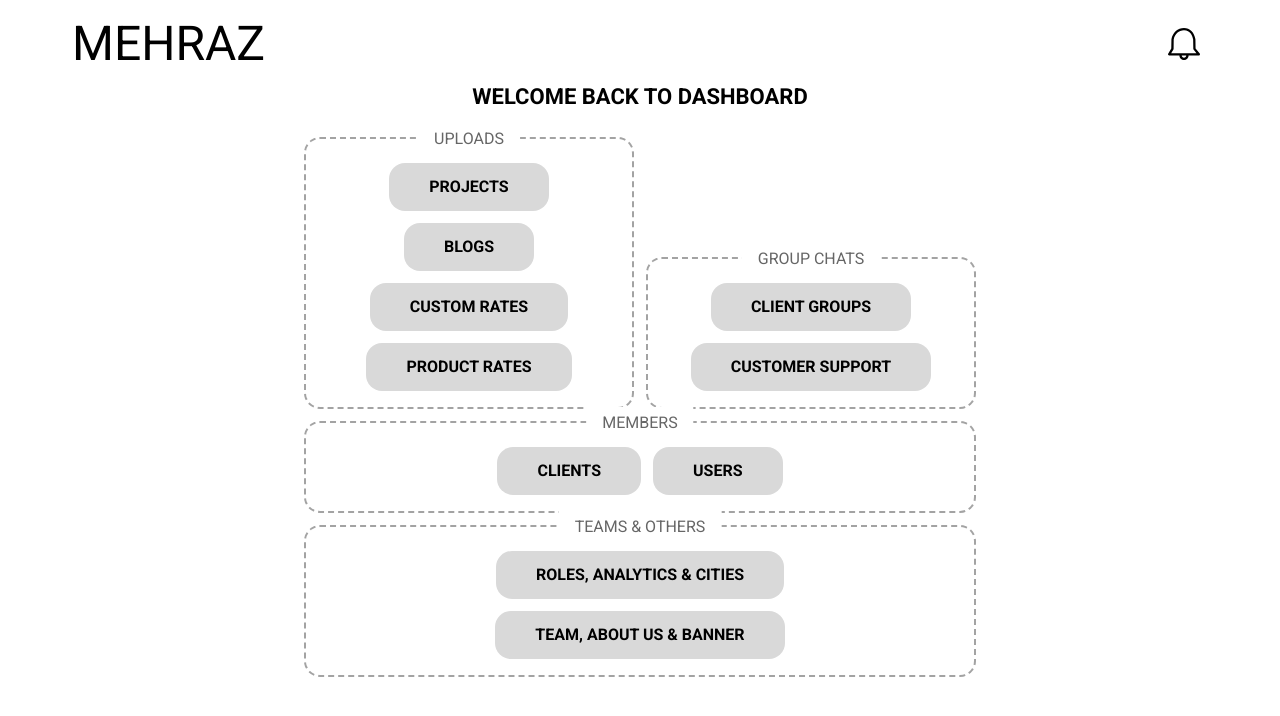
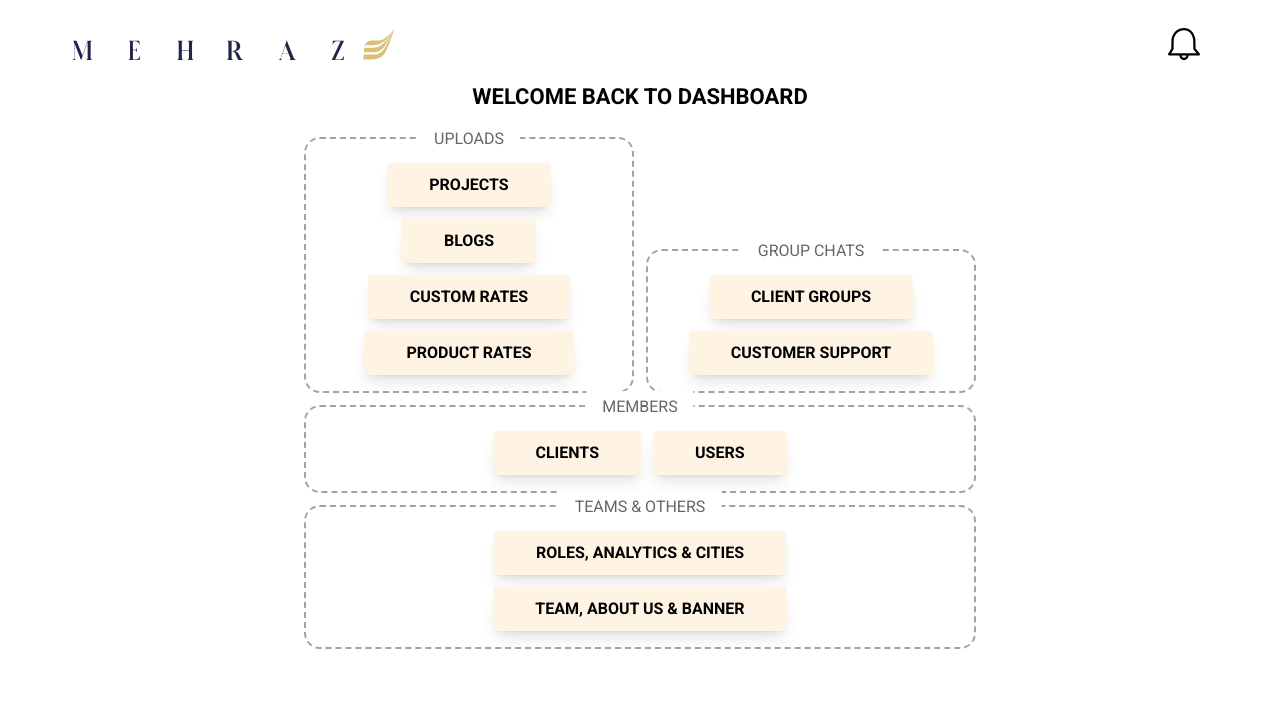
Before and after one commit to Abulkalam-Asif/mehraz, a Next.js app: page /admin in a window 1280 px wide. Shown: the top 716 px of the page. Built offline with nearby package versions, Linux system fonts and the light colour scheme.

Commit message:
Styling updated

```diff
--- a/src/app/admin/loading.js
+++ b/src/app/admin/loading.js
@@ -2,7 +2,7 @@ const Loading = () => {
   return (
     <>
       <div className="fixed top-1/2 left-1/2 -translate-x-1/2 -translate-y-1/2">
-        <div className="w-20 h-20 border-8 border-accent-1-dark border-b-transparent rounded-full animate-spin"></div>
+        <div className="w-20 h-20 border-8 border-accent-2-base border-b-transparent rounded-full animate-spin"></div>
       </div>
     </>
   );
--- a/src/app/loading.js
+++ b/src/app/loading.js
@@ -2,7 +2,7 @@ const Loading = () => {
   return (
     <>
       <div className="fixed top-1/2 left-1/2 -translate-x-1/2 -translate-y-1/2">
-        <div className="w-20 h-20 border-8 border-accent-1-dark border-b-transparent rounded-full animate-spin"></div>
+        <div className="w-20 h-20 border-8 border-accent-2-base border-b-transparent rounded-full animate-spin"></div>
       </div>
     </>
   );
--- a/src/assets/index.js
+++ b/src/assets/index.js
@@ -10,3 +10,6 @@ export { default as closeIcon } from "./icons/close.svg";
 export { default as ellipsisIcon } from "./icons/ellipsis.svg";
 export { default as plusIcon } from "./icons/plus.svg";
 export { default as minusIcon } from "./icons/minus.svg";
+
+// Images
+export { default as logo1Img } from "./images/logo1.svg";
--- a/src/components/admin-side/Button.js
+++ b/src/components/admin-side/Button.js
@@ -3,16 +3,17 @@ const Button = ({
   className = "",
   onClick = () => {},
   disabled = false,
-  color = "gray",
+  color = "yellow",
   size = "base",
 }) => {
   const colorStyles = {
     gray: "bg-accent-1-base text-black",
+    yellow: "bg-accent-2-light text-black",
     red: "bg-red-500 text-white",
   };
   const sizeStyles = {
-    xs: "text-xs px-3 py-1",
-    sm: "text-sm px-4 py-2",
+    xs: "text-xs px-3 py-1 shadow",
+    sm: "text-sm px-4 py-2 shadow-lg",
     base: "text-base px-5 py-2.5",
   };
   return (
--- a/src/components/admin-side/LinkButton.js
+++ b/src/components/admin-side/LinkButton.js
@@ -6,14 +6,14 @@ const LinkButton = ({
   className = "",
 }) => {
   const typeStyles = {
-    general: "px-4 py-3",
-    "admin-dashboard": "px-10 py-3",
+    general: "px-4 py-2",
+    "admin-dashboard": "px-10 py-2",
   };
   return (
     <>
       <Link
         href={href}
-        className={`font-bold uppercase bg-accent-1-base rounded-2xl ${className} ${typeStyles[type]}`}>
+        className={`font-bold uppercase rounded bg-accent-2-light border-2 border-accent-2-light shadow-lg hover:shadow-none hover:text-accent-1-dark hover:bg-transparent hover:border-accent-1-dark transition-colors transition-shadow duration-500 ${className} ${typeStyles[type]}`}>
         {text}
       </Link>
     </>
--- a/src/components/admin-side/Spinner.js
+++ b/src/components/admin-side/Spinner.js
@@ -24,7 +24,7 @@ const Spinner = ({ text = null, size, className }) => {
       <div
         className={`${className} flex flex-col items-center justify-center ${containerSizeStyles[size]}`}>
         <div
-          className={`${spinnerSizeStyles[size]} border-accent-1-dark border-b-transparent rounded-full animate-spin`}></div>
+          className={`${spinnerSizeStyles[size]} border-accent-2-base border-b-transparent rounded-full animate-spin`}></div>
         {text && (
           <p
             className={`"text-accent-1-dark ${textSizeStyles[size]} font-medium`}>
--- a/src/containers/admin-side/AdminHeader.js
+++ b/src/containers/admin-side/AdminHeader.js
@@ -1,4 +1,4 @@
-import { bellIcon } from "@/assets";
+import { bellIcon, logo1Img } from "@/assets";
 import Image from "next/image";
 import Link from "next/link";
 const AdminHeader = () => {
@@ -6,8 +6,8 @@ const AdminHeader = () => {
     <>
       <header className="bg-white pt-5 h-20 lg:h-16">
         <div className="max-w-6.5xl mx-auto px-8 flex items-center justify-between xs:px-5">
-          <Link href="/admin" className="uppercase text-5xl lg:text-4xl">
-            Mehraz
+          <Link href="/admin">
+            <Image src={logo1Img} alt="logo" className="h-10 xl:h-8 w-auto lg:h-6" />
           </Link>
           <button className="p-2">
             <Image src={bellIcon} alt="bell" className="w-8 lg:w-7" />
--- a/src/containers/admin-side/dashboard/AdminDashboardDropdown.js
+++ b/src/containers/admin-side/dashboard/AdminDashboardDropdown.js
@@ -43,13 +43,15 @@ const AdminDashboardDropdown = ({
             isExpanded ? "grid-rows-[1fr]" : "grid-rows-[0fr]"
           } transition-grid-rows duration-300`}>
           <ul
-            className={`flex flex-col gap-4 overflow-hidden bg-accent-1-base ${
-              isExpanded ? "px-6 py-4" : "p-0"
+            className={`flex flex-col overflow-hidden bg-accent-2-light ${
+              isExpanded ? "py-4" : "p-0"
             } transition-padding rounded-lg`}>
             {items?.map(({ text, href }, index) => {
               return (
                 <li key={index} className="text-lg uppercase text-center">
-                  <Link href={href}>{text}</Link>
+                  <Link href={href} className="block w-full px-6 py-2">
+                    {text}
+                  </Link>
                 </li>
               );
             })}
--- a/tailwind.config.js
+++ b/tailwind.config.js
@@ -19,6 +19,8 @@ module.exports = {
         "accent-1-extra-light": "#eeeeee",
         "accent-1-base": "#D9D9D9",
         "accent-1-dark": "#666666",
+        "accent-2-base": "#D9BF77",
+        "accent-2-light": "#fff3e4",
       },
       boxShadow: {
         dropdown: "0px 1px 8px 2px rgba(0, 0, 0, 0.3)",
```
Also changed, not shown: src/assets/images/logo1.svg (added).
